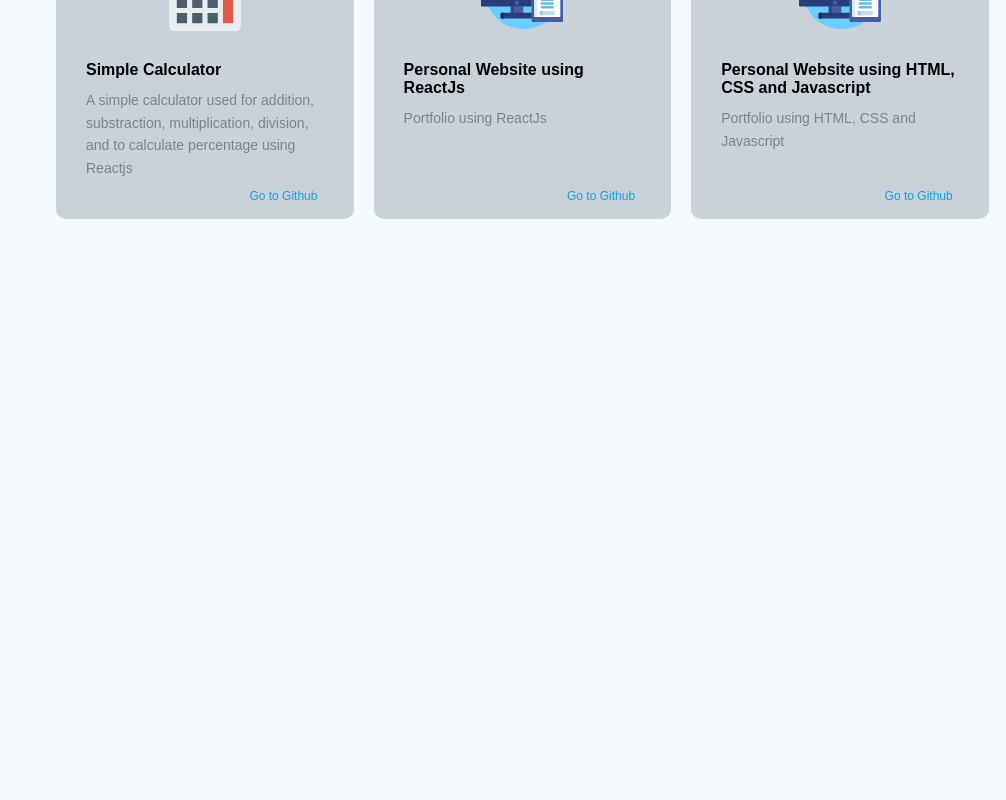
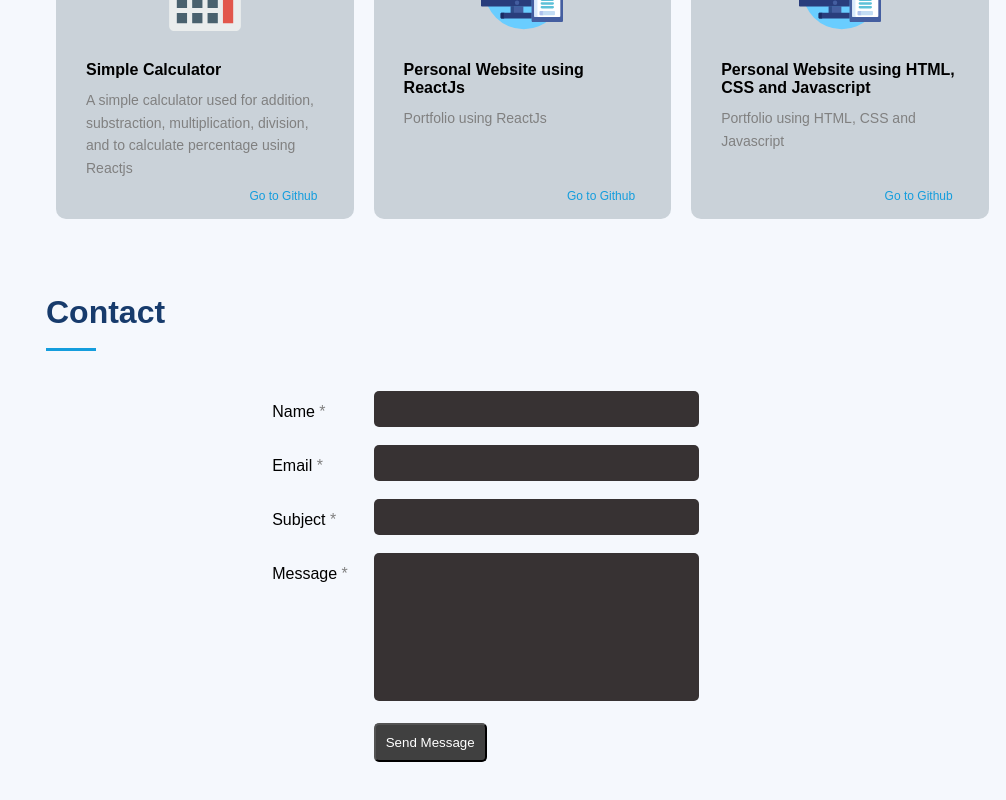
Before and after one commit to KamalByanjankar/PortfolioWebsite, a React (Create React App) app: page / in a window 1280 px wide. Shown: the part 2534-3334 px from the top of the page, without its empty margins (274-1280 px from the left). Before the commit the page ends 2768 px from the top, so only its background shows below. Built offline with nearby package versions, Linux system fonts and the light colour scheme.

Commit message:
dependency added

```diff
--- a/package.json
+++ b/package.json
@@ -12,6 +12,7 @@
     "@testing-library/user-event": "^7.2.1",
     "font-awesome": "^4.7.0",
     "node-fetch": "^2.6.7",
+    "node-modules": "^1.0.1",
     "react": "^16.13.1",
     "react-dom": "^16.13.1",
     "react-elastic-carousel": "^0.4.1",
@@ -21,10 +22,8 @@
     "react-router-dom": "^5.1.2",
     "react-scripts": "3.4.1",
     "react-scroll": "^1.8.6",
-    "react-simple-chatbot": "^0.6.1",
     "react-typing-effect": "^2.0.3",
-    "serialize-javascript": "^3.1.0",
-    "styled-components": "^5.1.0"
+    "serialize-javascript": "^3.1.0"
   },
   "scripts": {
     "start": "react-scripts start",
--- a/src/containers/App.js
+++ b/src/containers/App.js
@@ -7,7 +7,7 @@
 import Education from "../components/Education/Education";
 import Skills from "../components/Skills/Skills";
 import Projects from "../components/Projects/Projects";
-// import Contact from "../components/Contact/Contact";
+import Contact from "../components/Contact/Contact";
 // import CustomChatbot from "../components/Chatbot/CustomChatbot";
 
 function App() {
@@ -29,9 +29,9 @@
       <div id="projects">
         <Projects />
       </div>
-      {/* <div id="contact">
+      <div id="contact">
         <Contact />
-      </div> */}
+      </div>
     </div>
   );
 }
```
Also changed, not shown: 1 other file (tests, documents, lock files or other folders).
